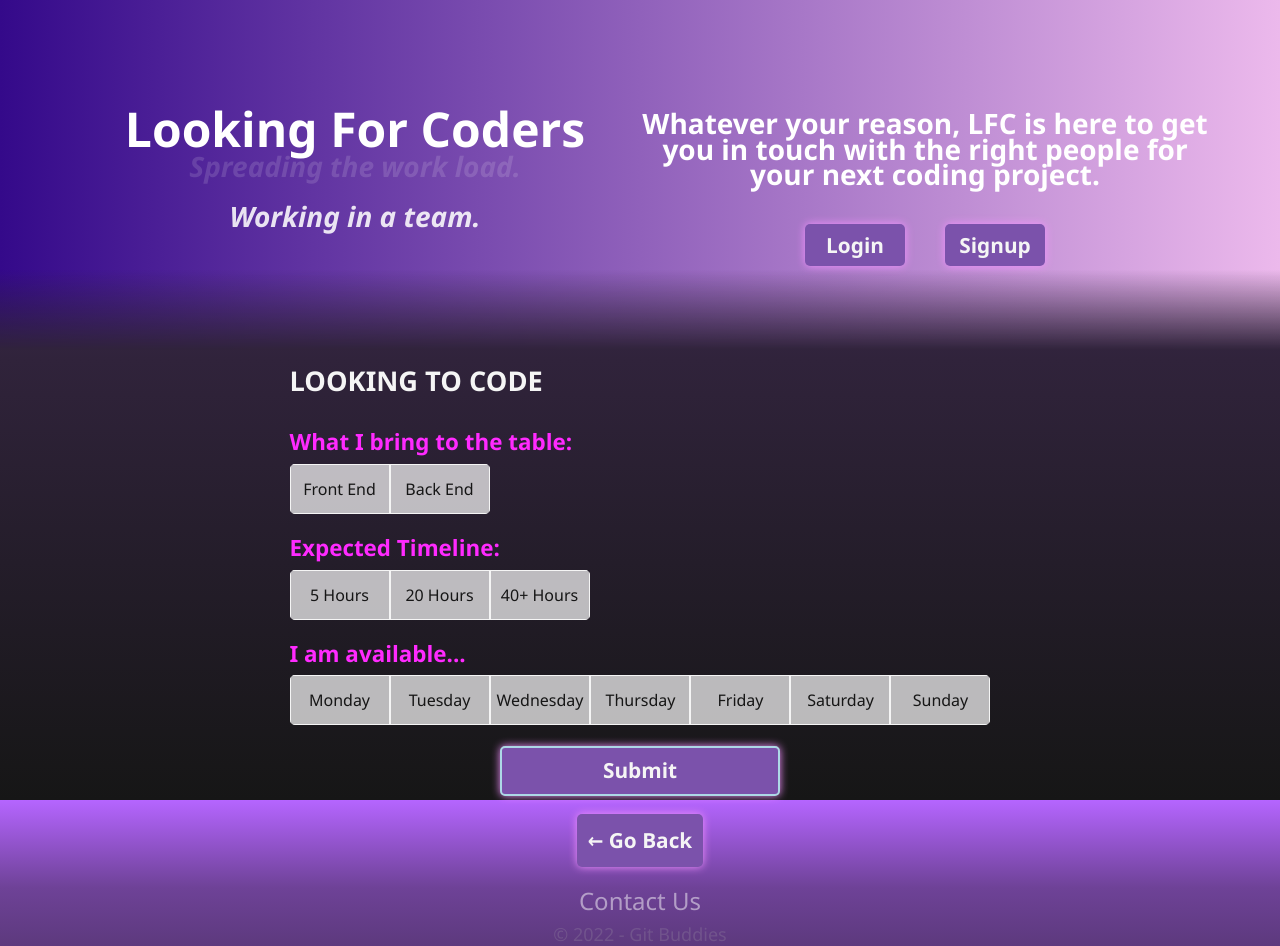
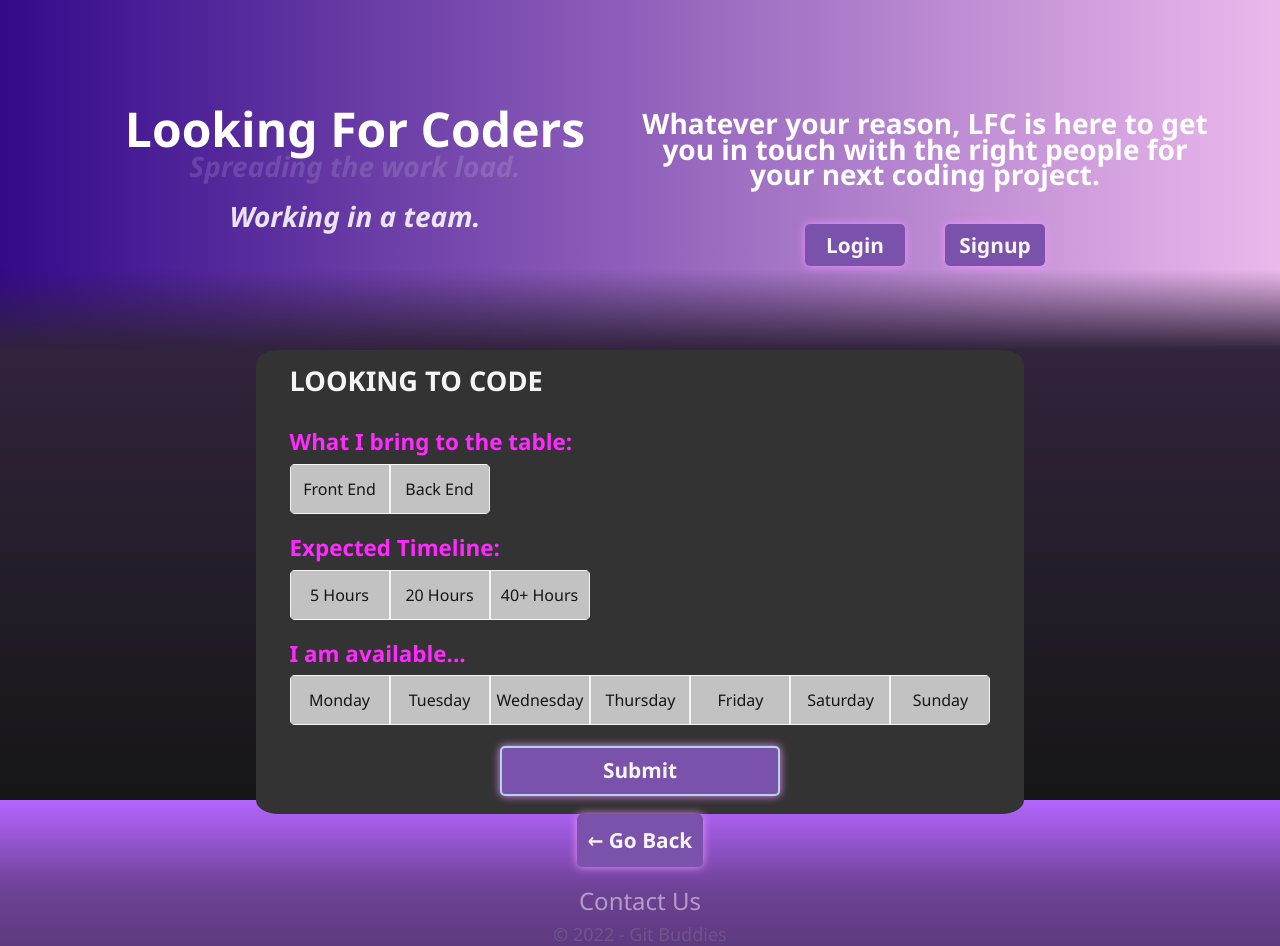
Before and after one commit to LorenzoFTSIC/LFCoders, a React (Create React App) app in the folder client/: page /search in a window 1280 px wide. Built offline with nearby package versions, Linux system fonts and the light colour scheme.

Commit message:
fix bg color on modal

```diff
--- a/client/src/index.css
+++ b/client/src/index.css
@@ -125,8 +125,8 @@ a.text-dark.logo {
 	min-width: 45%;
 	margin: 0 auto;
 	padding: 1% 3%;
-/* 	background: #333;
- */	color: whitesmoke;
+ 	background: #333;
+	color: whitesmoke;
 	border-radius: 3%;
 }
 
--- a/client/src/pages/Profile.js
+++ b/client/src/pages/Profile.js
@@ -103,6 +103,9 @@ const style = {
     borderTopLeftRadius: 6,
     borderTopRightRadius: 6,
     background: "#333",
+  },
+  modalBg: {
+    backgroundColor: "transparent"
   }
   /*   days: {
       display: "grid",
@@ -179,7 +182,7 @@ const Profile = () => {
     return <div>Loading...</div>;
   }
 
-  if (!profile?.name) {
+ if (!profile?.name) {
     return (
       <h4>
         You need to be logged in to see your profile page. Use the navigation
@@ -299,7 +302,7 @@ const Profile = () => {
           aria-labelledby="modal-modal-title"
           aria-describedby="modal-modal-description"
         >
-          <Box className="modalContainer">
+          <Box className="modalContainer" style={style.modalBg}>
             <h3 className="mainTitle" style={style.title}>Looking For Coders</h3>
             <div id="modal-modal-description" style={style.center}>
               <h4 className="text-center">What sort of project are you making?</h4>
```
